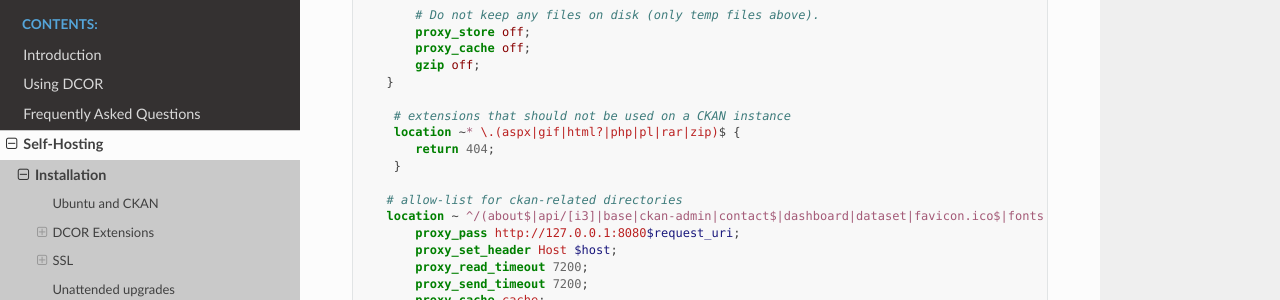
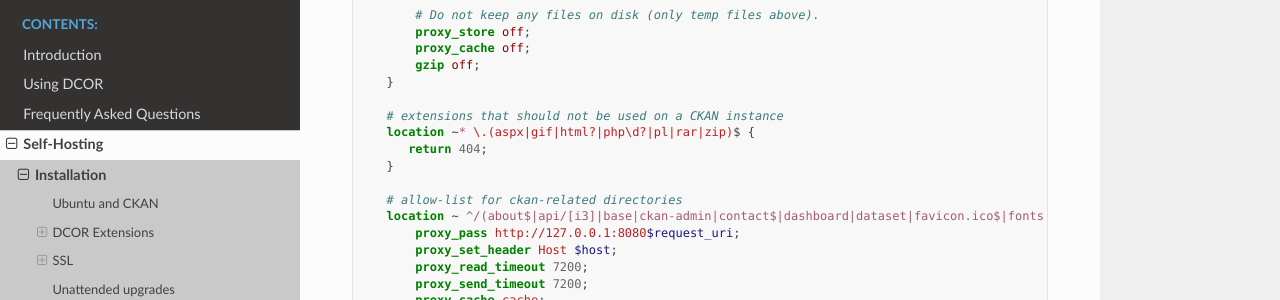
Before and after one commit to DCOR-dev/dcor-docs, a Sphinx documentation site: the page built from docs/sec_self_hosting/installation.rst, in a window 1280 px wide and 900 px high, scrolled down 4651 px. Shown: the part 135-435 px from the top of the window. Built offline with Sphinx 7.4.7 and the Read the Docs theme 2.0.0, drawn with Linux system fonts in a browser that asks for light colours.

Commit message:
also match .php5

```diff
--- a/docs/sec_self_hosting/nginx_ckan_config.txt
+++ b/docs/sec_self_hosting/nginx_ckan_config.txt
@@ -41,10 +41,10 @@ server {
        gzip off;
    }
 
-    # extensions that should not be used on a CKAN instance
-    location ~* \.(aspx|gif|html?|php|pl|rar|zip)$ {
-       return 404;
-    }
+   # extensions that should not be used on a CKAN instance
+   location ~* \.(aspx|gif|html?|php\d?|pl|rar|zip)$ {
+      return 404;
+   }
 
    # allow-list for ckan-related directories
    location ~ ^/(about$|api/[i3]|base|ckan-admin|contact$|dashboard|dataset|favicon.ico$|fonts|group|images|imprint$|login_generic|organization|privacy$|revision|uploads|user|webassets) {
```
